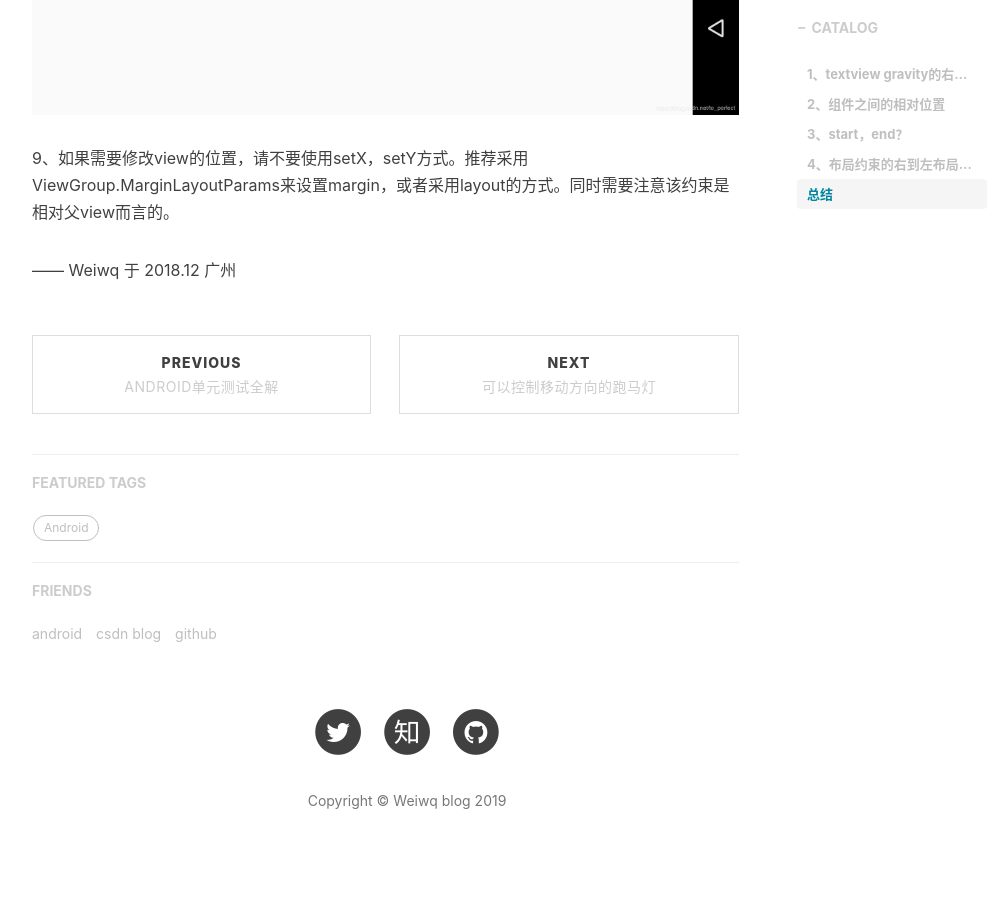
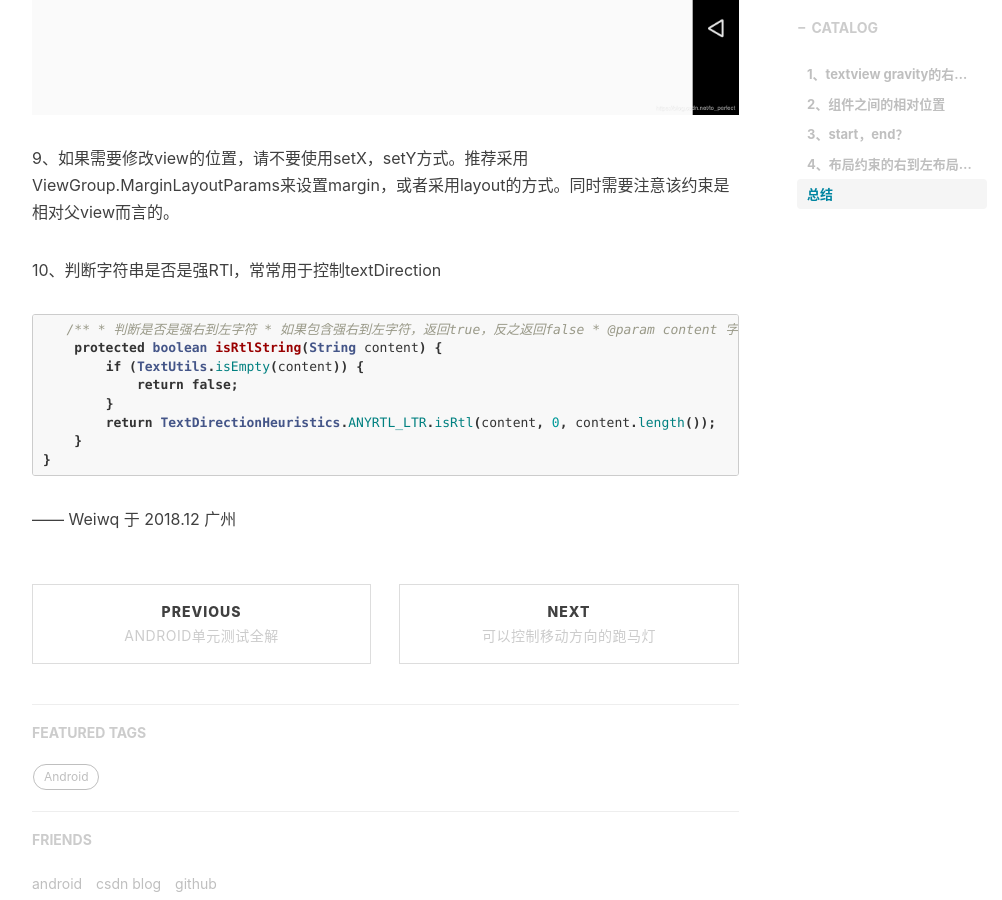
Before and after one commit to weiwangqiang/weiwangqiang.github.io, a Jekyll site: the page built from _posts/2018-12-10-Android-rtl.markdown, in a window 1280 px wide and 900 px high, scrolled down 18804 px. Shown: the whole window, without its empty margins (233-1235 px from the left). Built offline with Jekyll 4.4.1, drawn with Linux system fonts in a browser that asks for light colours; nearby versions of some CDN libraries; comment, search, counter and statistics services are not loaded.

Commit message:
[feature][add] add content in rtl blog
[what] add content
[why]
[how]

````diff
--- a/_posts/2018-12-10-Android-rtl.markdown
+++ b/_posts/2018-12-10-Android-rtl.markdown
@@ -436,4 +436,22 @@ button2同时设置了layout_marginStart和paddingStart，并且指定layoutDire
 
 9、如果需要修改view的位置，请不要使用setX，setY方式。推荐采用ViewGroup.MarginLayoutParams来设置margin，或者采用layout的方式。同时需要注意该约束是相对父view而言的。
 
+10、判断字符串是否是强RTl，常常用于控制textDirection
+
+```java
+   /**
+     * 判断是否是强右到左字符
+     * 如果包含强右到左字符，返回true，反之返回false
+     * @param content 字符
+     * @return 是否是右到左字符
+     */
+    protected boolean isRtlString(String content) {
+        if (TextUtils.isEmpty(content)) {
+            return false;
+        }
+        return TextDirectionHeuristics.ANYRTL_LTR.isRtl(content, 0, content.length());
+    }
+}
+```
+
 —— Weiwq 于 2018.12 广州
````
